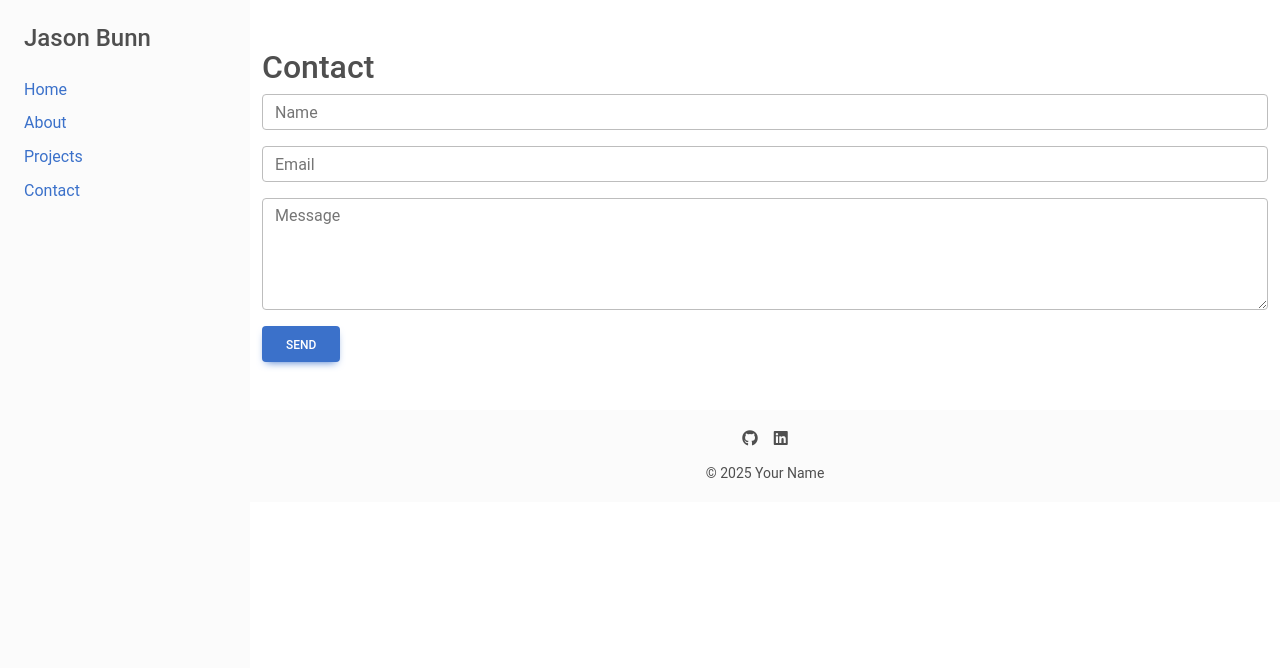
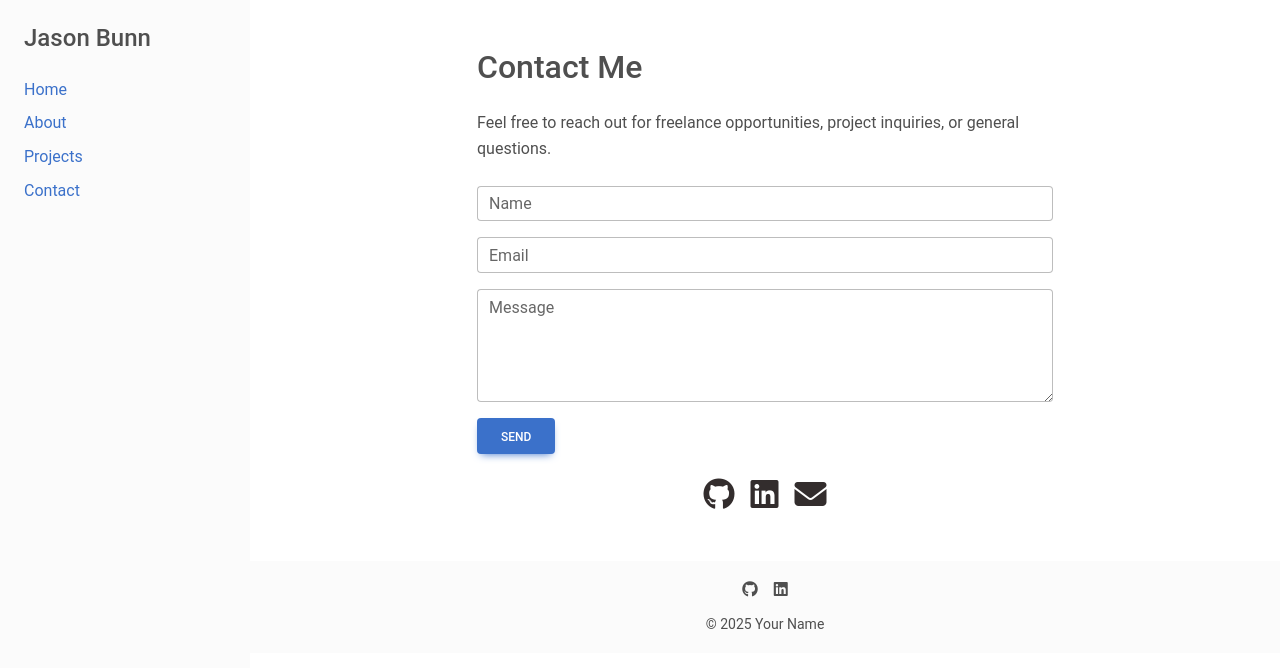
Before and after one commit to jason-bunn/react-mpd, a React (Vite) app: page /contact in a window 1280 px wide. Shown: the top 668 px of the page. Built offline with nearby package versions, Linux system fonts and the light colour scheme.

Commit message:
Added emailjs to contact page form

```diff
--- a/package.json
+++ b/package.json
@@ -12,6 +12,7 @@
     "lint": "eslint ."
   },
   "dependencies": {
+    "@emailjs/browser": "^4.4.1",
     "@fortawesome/fontawesome-free": "^6.7.2",
     "@fortawesome/fontawesome-svg-core": "^6.7.2",
     "@fortawesome/free-brands-svg-icons": "^6.7.2",
--- a/src/pages/Contact.tsx
+++ b/src/pages/Contact.tsx
@@ -1,22 +1,105 @@
-import React from 'react';
-import { MDBContainer } from 'mdb-react-ui-kit';
+import React, { useState } from 'react';
+import {
+  MDBContainer,
+  MDBInput,
+  MDBTextArea,
+  MDBBtn,
+  MDBIcon,
+} from 'mdb-react-ui-kit';
+import emailjs from '@emailjs/browser';
 
-const Contact: React.FC = () => (
-  <MDBContainer className='my-5'>
-    <h2>Contact</h2>
-    <form>
+const Contact: React.FC = () => {
+  const [name, setName] = useState('');
+  const [email, setEmail] = useState('');
+  const [message, setMessage] = useState('');
+  const [submitted, setSubmitted] = useState(false);
+
+ const handleSubmit = (e: React.FormEvent) => {
+    e.preventDefault();
+
+    if (!name || !email || !message) {
+      alert('Please fill in all fields.');
+      return;
+    }
+
+    emailjs.send(
+      'service_d6esn3r',
+      'template_clgmr4b',
+      {
+        from_name: name,
+        from_email: email,
+        message,
+      },
+      'kfsFOiIn7W_6M-MqW'
+    )
+    .then(() => {
+      setSubmitted(true);
+      setName('');
+      setEmail('');
+      setMessage('');
+    })
+    .catch((err) => {
+      console.error('Email send error:', err);
+      alert('An error occurred. Please try again.');
+    });
+  };
+
+  return (
+    <MDBContainer className='my-5' style={{ maxWidth: '600px' }}>
+      <h2 className='mb-4'>Contact Me</h2>
+      <p className='mb-4'>
+        Feel free to reach out for freelance opportunities, project inquiries, or general questions.
+      </p>
+      {submitted && (
+        <div className='alert alert-success mb-4 d-flex align-items-center' role='alert'>
+          <MDBIcon icon='check-circle' className='me-2' />
+          <span>Your message has been sent. Thank you!</span>
+        </div>
+      )}
+      <form onSubmit={handleSubmit}>
         <div className='mb-3'>
-        <input type='text' className='form-control' placeholder='Name' />
+          <MDBInput
+            label='Name'
+            value={name}
+            onChange={(e) => setName(e.target.value)}
+            required
+          />
         </div>
+
         <div className='mb-3'>
-        <input type='email' className='form-control' placeholder='Email' />
+          <MDBInput
+            type='email'
+            label='Email'
+            value={email}
+            onChange={(e) => setEmail(e.target.value)}
+            required
+          />
         </div>
+
         <div className='mb-3'>
-        <textarea className='form-control' rows={4} placeholder='Message'></textarea>
+          <MDBTextArea
+            label='Message'
+            rows={4}
+            value={message}
+            onChange={(e) => setMessage(e.target.value)}
+            required
+          />
         </div>
-      <button type='submit' className='btn btn-primary'>Send</button>
+
+        <MDBBtn type='submit'>Send</MDBBtn>
       </form>
+    <div className='d-flex justify-content-center mt-4'>
+      <a href='https://github.com/jason-bunn' target='_blank' rel='noopener noreferrer' className='me-3 text-dark'>
+        <MDBIcon fab icon='github' size='2x' />
+      </a>
+      <a href='https://linkedin.com/in/jasonbunn' target='_blank' rel='noopener noreferrer' className='me-3 text-dark'>
+        <MDBIcon fab icon='linkedin' size='2x' />
+      </a>
+      <a href='mailto:jason.bunn009@gmail.com' className='text-dark'>
+        <MDBIcon icon='envelope' size='2x' />
+      </a>
+    </div>
   </MDBContainer>
 );
-
+}
 export default Contact;
```
Also changed, not shown: 1 other file (tests, documents, lock files or other folders). Lines whose indentation alone changed are shown as unchanged.
